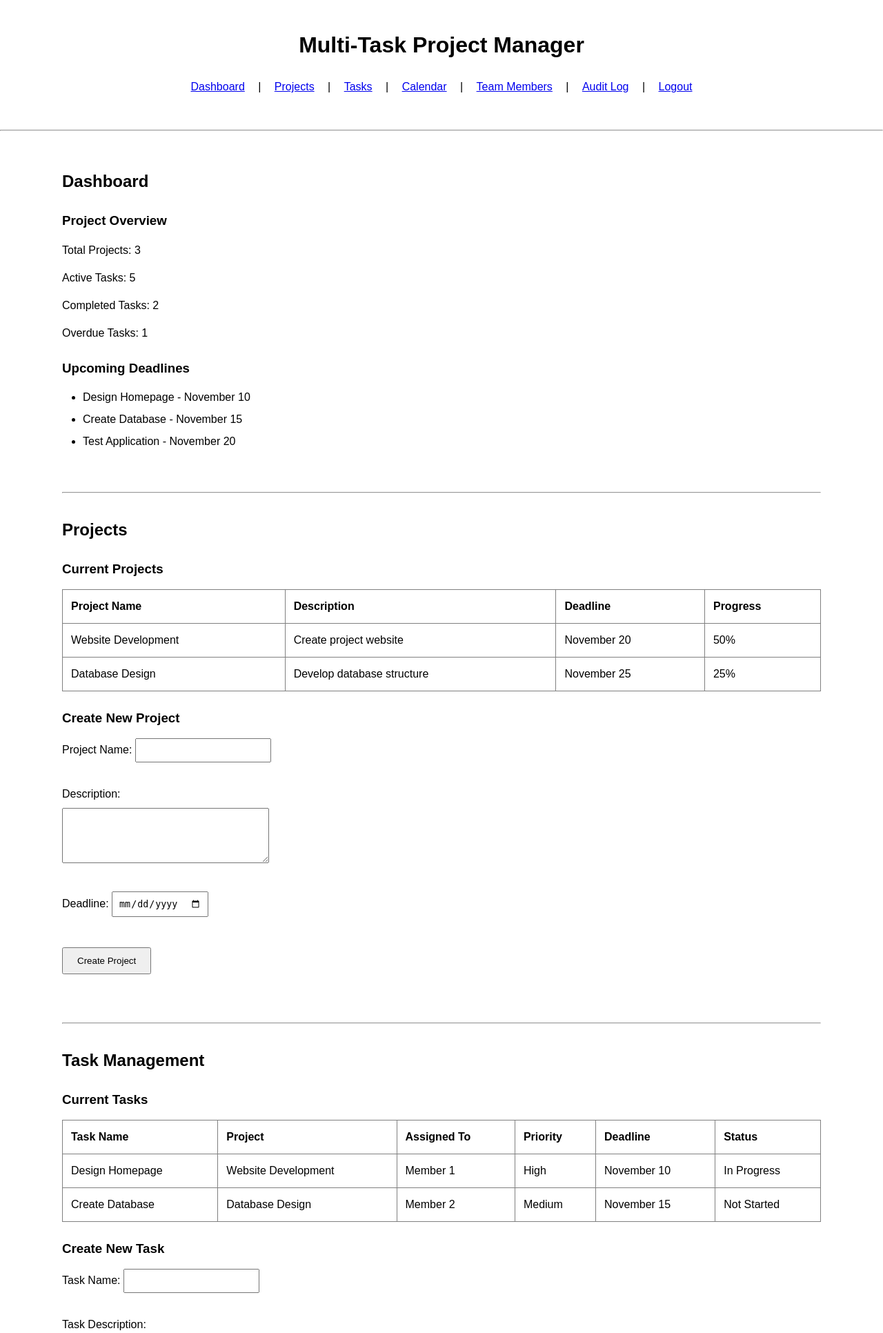
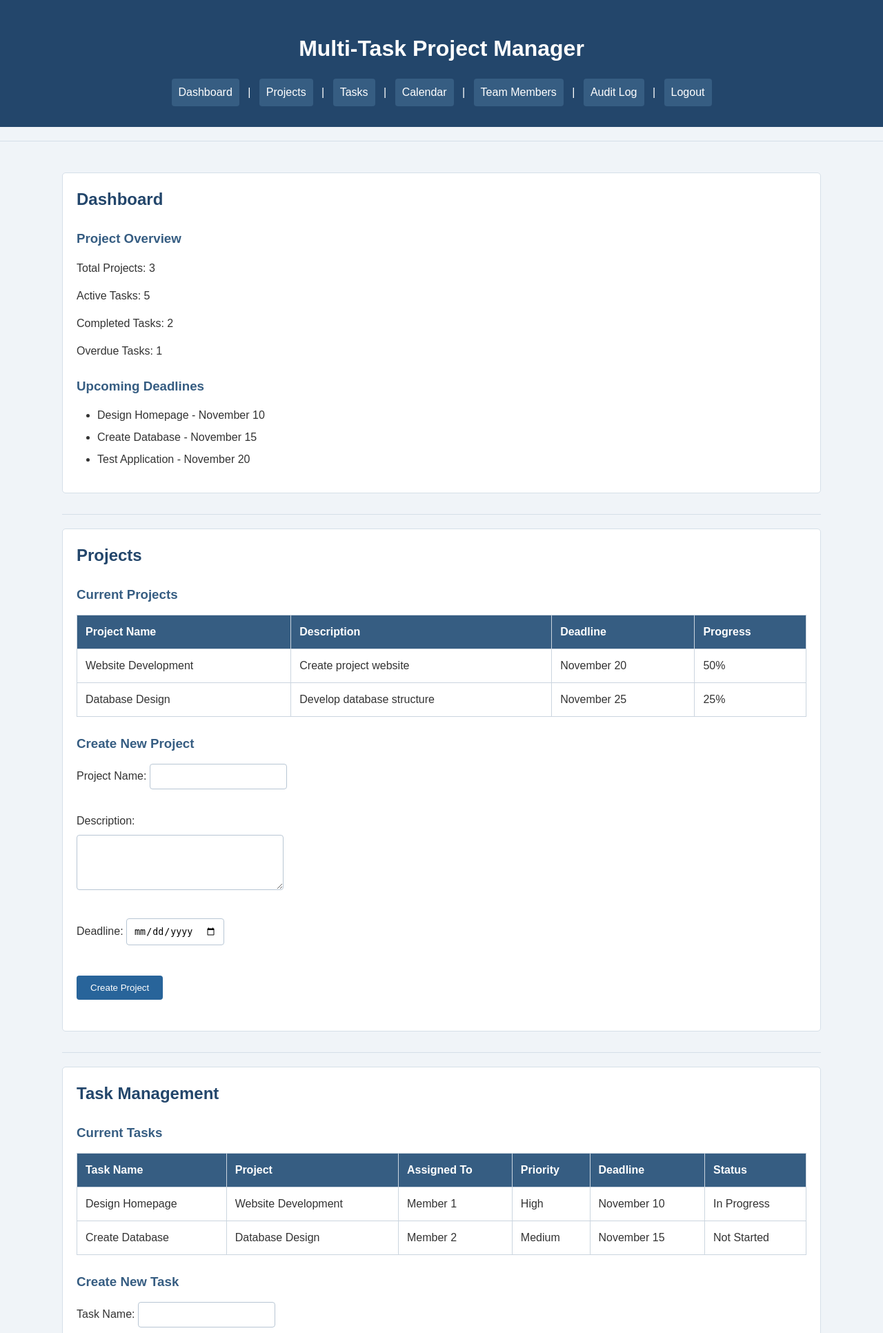
Before and after one commit to Glitched-Reality/SEProject, a PHP site: page /resources/index.html in a window 1280 px wide. Shown: the top 1932 px of the page at 69% size. Run offline with PHP 8.4, Linux system fonts and the light colour scheme.

Commit message:
Update style.css

```diff
--- a/resources/style.css
+++ b/resources/style.css
@@ -1,4 +1,3 @@
-
 /* General Page Layout */
 
 body {
@@ -6,12 +5,16 @@ body {
     padding: 0;
     font-family: Arial, sans-serif;
     line-height: 1.5;
+    background-color: #f0f4f8;
+    color: #333;
 }
 
 /* Header */
 
 header {
-    padding: 20px;
+    background-color: #23466b;
+    color: white;
+    padding: 25px;
     text-align: center;
 }
 
@@ -27,8 +30,12 @@ nav {
 
 nav a {
     display: inline-block;
-    margin: 5px 10px;
-    padding: 5px;
+    margin: 5px 8px;
+    padding: 8px 10px;
+    color: white;
+    text-decoration: none;
+    background-color: #365d82;
+    border-radius: 4px;
 }
 
 /* Main Content */
@@ -36,22 +43,27 @@ nav a {
 main {
     max-width: 1100px;
     margin: 0 auto;
-    padding: 20px;
+    padding: 25px;
 }
 
 /* Sections */
 
 section {
+    background-color: white;
     margin-bottom: 30px;
-    padding: 15px 0;
+    padding: 20px;
+    border: 1px solid #d5dfe8;
+    border-radius: 5px;
 }
 
 section h2 {
+    color: #23466b;
     margin-top: 0;
     margin-bottom: 20px;
 }
 
 section h3 {
+    color: #365d82;
     margin-top: 25px;
     margin-bottom: 15px;
 }
@@ -77,11 +89,18 @@ table {
     border-collapse: collapse;
     margin-top: 15px;
     margin-bottom: 25px;
+    background-color: white;
+}
+
+th {
+    background-color: #365d82;
+    color: white;
 }
 
 th, td {
     padding: 12px;
     text-align: left;
+    border: 1px solid #cbd5df;
 }
 
 /* Forms */
@@ -94,13 +113,17 @@ form {
 label {
     display: inline-block;
     margin-bottom: 8px;
+    color: #333;
 }
 
 input, select, textarea {
-    padding: 8px;
+    padding: 10px;
     margin-bottom: 10px;
     max-width: 100%;
     box-sizing: border-box;
+    border: 1px solid #b8c6d4;
+    border-radius: 4px;
+    background-color: white;
 }
 
 textarea {
@@ -111,14 +134,26 @@ textarea {
 /* Buttons */
 
 button {
+    background-color: #28649a;
+    color: white;
+    border: none;
+    border-radius: 4px;
     padding: 10px 20px;
     margin-top: 10px;
     cursor: pointer;
 }
 
+/* Links */
+
+main a {
+    color: #28649a;
+}
+
 /* Horizontal Lines */
 
 hr {
+    border: none;
+    border-top: 1px solid #d5dfe8;
     margin-top: 20px;
     margin-bottom: 20px;
 }
@@ -126,6 +161,8 @@ hr {
 /* Footer */
 
 footer {
+    background-color: #23466b;
+    color: white;
     text-align: center;
     padding: 20px;
     margin-top: 30px;
@@ -147,6 +184,10 @@ footer {
         margin: 5px;
     }
 
+    section {
+        padding: 15px;
+    }
+
     table {
         font-size: 14px;
     }
```
